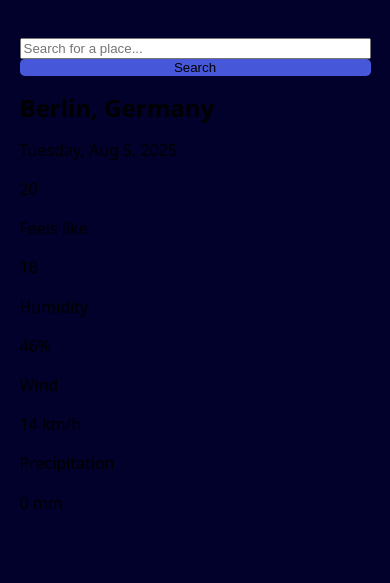
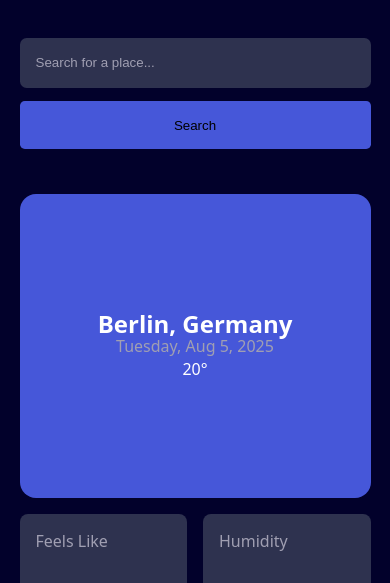
Before and after one commit to GreaterBerg/WeatherRain, a website built with Vite: page index.html in a window 390 px wide. Shown: the part 252-835 px from the top of the page. Built offline with nearby package versions, Linux system fonts and the light colour scheme.

Commit message:
Mobile layout (only styles)

```diff
--- a/index.html
+++ b/index.html
@@ -16,8 +16,8 @@
     <header class="container">
       <p>How's the sky looking today?</p>
       <div class="search__container">
-        <input type="text" name="search" id="searchInput" placeholder="Search for a place..." class="search__input" />
-        <input type="submit" value="Search" id="searchBtn" class="search__btn">
+        <input type="text" name="search" id="searchInput" placeholder="Search for a place..." class="search__input search" />
+        <input type="submit" value="Search" id="searchBtn" class="search__btn search">
       </div>
     </header>
 
@@ -25,32 +25,32 @@
       <div class="weatherScreen__container">
         <div class="mainWeather">
           <!-- COVER BG, SPACING, ICON -->
-          <h2 id="mainWeatherTitle">Berlin, Germany</h2>
-          <p id="mainWeatherDate">Tuesday, Aug 5, 2025</p>
+          <h2 id="mainWeatherTitle" class="mainWeatherTitle">Berlin, Germany</h2>
+          <p id="mainWeatherDate" class="mainWeatherDate">Tuesday, Aug 5, 2025</p>
 
           <div class="mainWeatherTemperature__container">
             <!-- sun/rain/cloudy Icon on that line-->
-            <p class="mainWeatherTemperature">20 <!-- degreeIcon --></p>
+            <p class="mainWeatherTemperature">20°</p>
           </div>
         </div>
         <div class="specsWeather__container">
 
-          <div class="specFeel" id="feel">
-            <p class="specTitle">Feels like</p>
+          <div class="specFeel spec" id="feel">
+            <p class="specTitle">Feels Like</p>
             <p class="specValue" id="">18<!-- degreeIcon --></p>
           </div>
 
-          <div class="specHumidity" id="humidity">
+          <div class="specHumidity spec" id="humidity">
             <p class="specTitle">Humidity</p>
             <p class="specValue" id="">46%</p>
           </div>
 
-          <div class="specWind" id="wind">
+          <div class="specWind spec" id="wind">
             <p class="specTitle">Wind</p>
             <p class="specValue" id="">14 km/h</p>
           </div>
 
-          <div class="specPrecipitation" id="precipitation">
+          <div class="specPrecipitation spec" id="precipitation">
             <p class="specTitle">Precipitation</p>
             <p class="specValue" id="">0 mm</p>
           </div>
--- a/src/style.css
+++ b/src/style.css
@@ -1,8 +1,11 @@
 :root {
   --text: #fff;
   --text-h: #08060d;
+  --text-o: #a09fb2;
+
   --bg: #02012b;
   --bg-second: #272441;
+  --bg-input: #2e324f;
   --bg-button: #4657d9;
   --border: #e5e4e7;
 
@@ -78,6 +81,7 @@ header {
   line-height: 1;
   display: flex;
   flex-direction: column;
+  align-items: center;
 }
 
 header p {
@@ -87,12 +91,26 @@ header p {
 }
 
 .search__container {
+  width: 100%;
   display: flex;
   flex-direction: column;
 }
 
 .search {
-  width: 100%;
+  height: 3rem;
+  margin-bottom: 1em;
+  border-radius: .5em;
+  border: none;
+}
+
+.search__input {
+  padding-left: 1rem;
+  color: var(--text);
+  background-color: var(--bg-input);
+  font-weight: 400;
+}
+.search__input::placeholder {
+  color: var(--text-o);
 }
 
 .search__btn {
@@ -100,3 +118,85 @@ header p {
   border: none;
   border-radius: .3rem;
 }
+
+
+/* ===== MAIN SECTION ===== */
+
+.weatherScreen__container {
+  display: grid;
+  grid-template-columns: 2fr 2fr;
+}
+
+.mainWeather {
+  grid-column: span 2;
+  display: flex;
+  flex-direction: column;
+  justify-content: center;
+  align-items: center;
+
+  font-weight: 400;
+  background-color: var(--bg-button);
+  color: var(--text);
+  border-radius: 1em;
+
+  height: 17rem;
+
+  margin: 2em 0 1em 0;
+  padding: 1em;
+}
+
+.mainWeatherTitle {
+  margin: 0;
+  padding: 0;
+
+
+}
+
+.mainWeatherDate {
+  margin: 0;
+  padding: 0;
+
+  color: var(--text-o);
+}
+
+.mainWeatherTemperature {
+  margin: 0;
+  padding: 0;
+}
+
+
+/* ===== MAIN SPECS ===== */
+
+.specsWeather__container {
+  grid-column: span 2;
+  display: grid;
+  grid-template-columns: 1fr 1fr;
+
+  gap: 1em;
+}
+
+.spec {
+  box-sizing: border-box;
+  display: flex;
+  flex-direction: column;
+  align-items: start;
+
+
+  margin: 0;
+  padding: 0 1em;
+  width: 100%;
+
+  background-color: var(--bg-input);
+  border-radius: .5rem;
+  color: var(--text-o);
+}
+
+.specValue {
+  color: var(--text);
+  font-size: 2rem;
+  font-weight: 300;
+}
+
+.specTitle {
+  margin-bottom: 0;
+}
```
